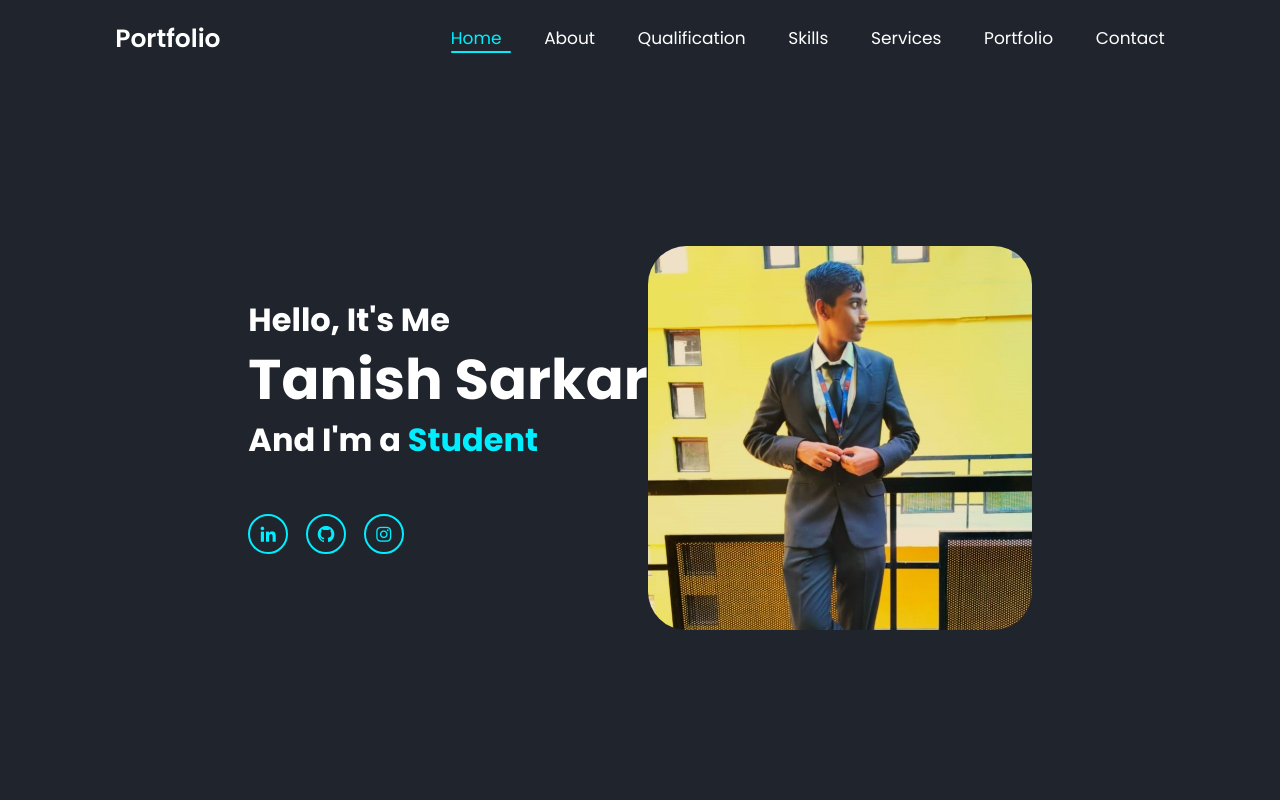
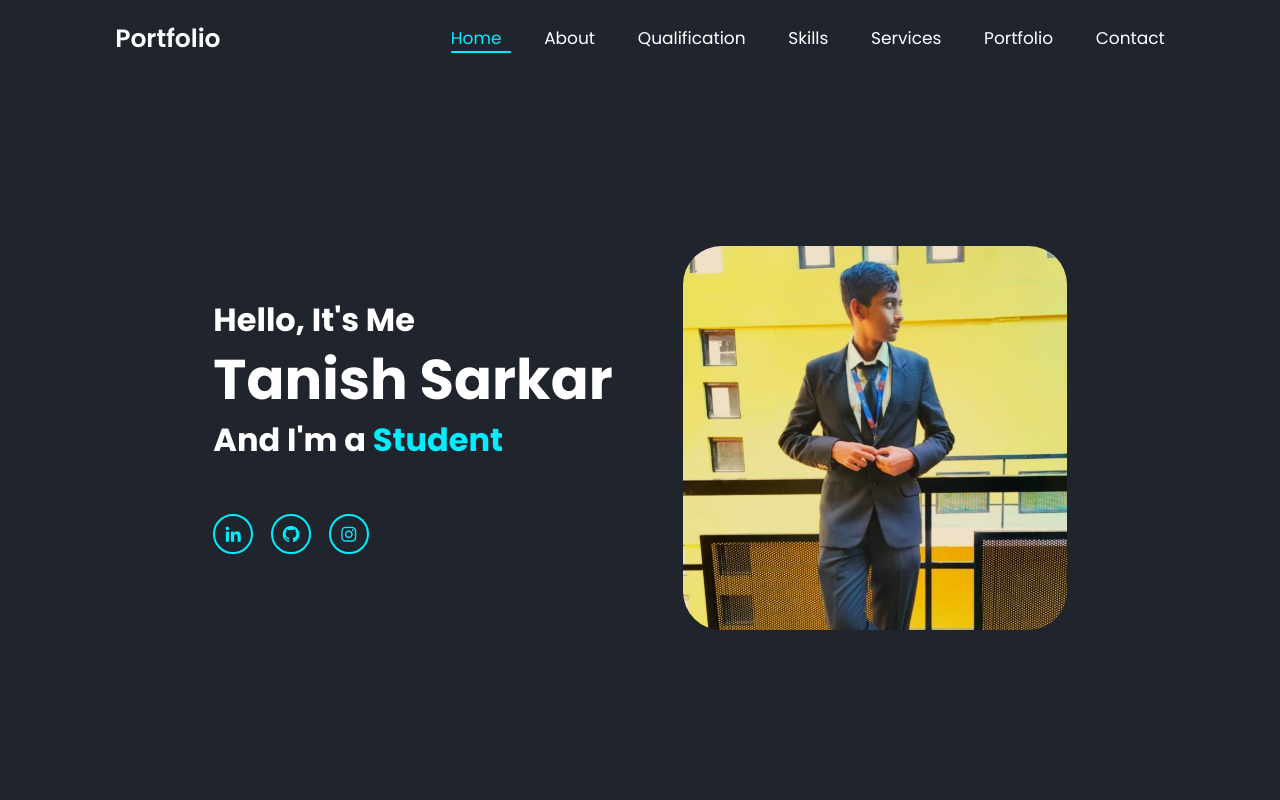
Before and after one commit to tanishsarkar28/Portfolio, a plain HTML site: page index.html in a window 1280 px wide. Shown: the top 800 px of the page. Drawn offline with nearby package versions, Linux system fonts and the light colour scheme.

Commit message:
Update style.css

```diff
--- a/style.css
+++ b/style.css
@@ -729,3 +729,6 @@ span{
     border-radius: 20px;
     font-weight: 700;
 }
+#img11{
+    margin-left: 70px;
+}
```
